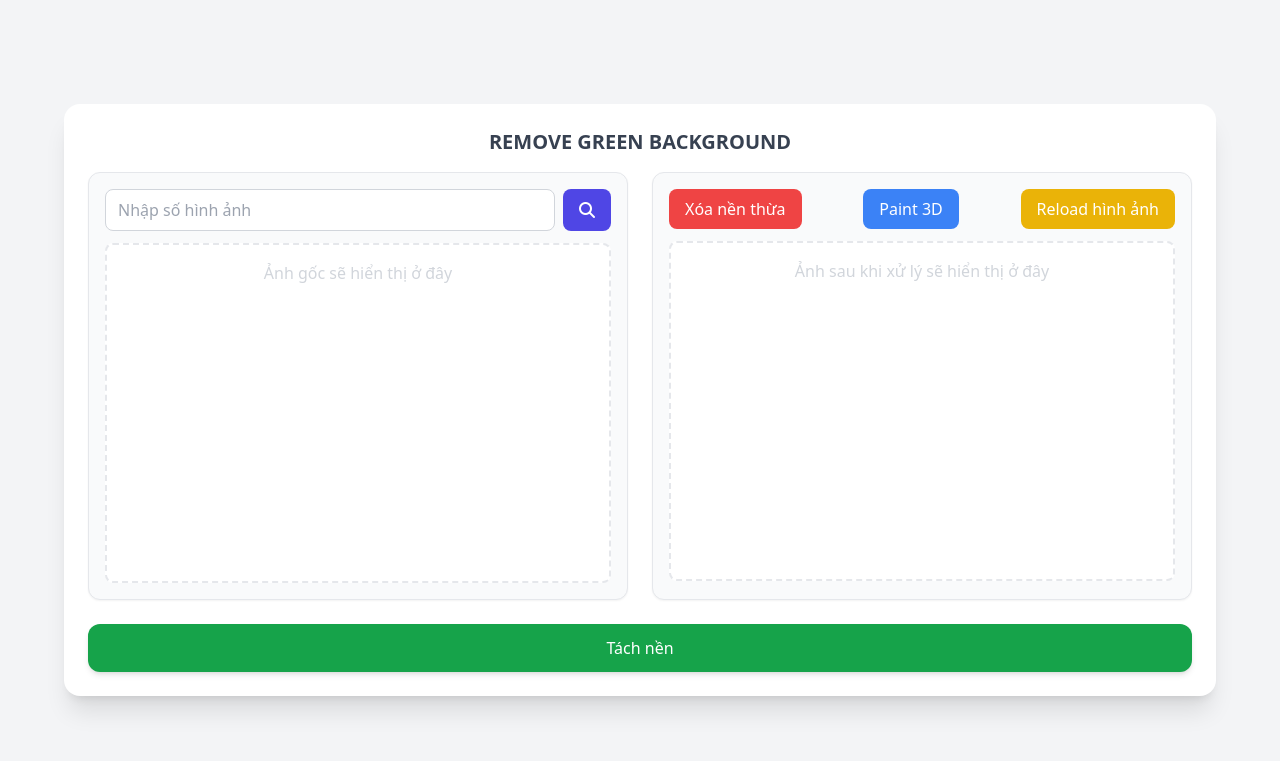
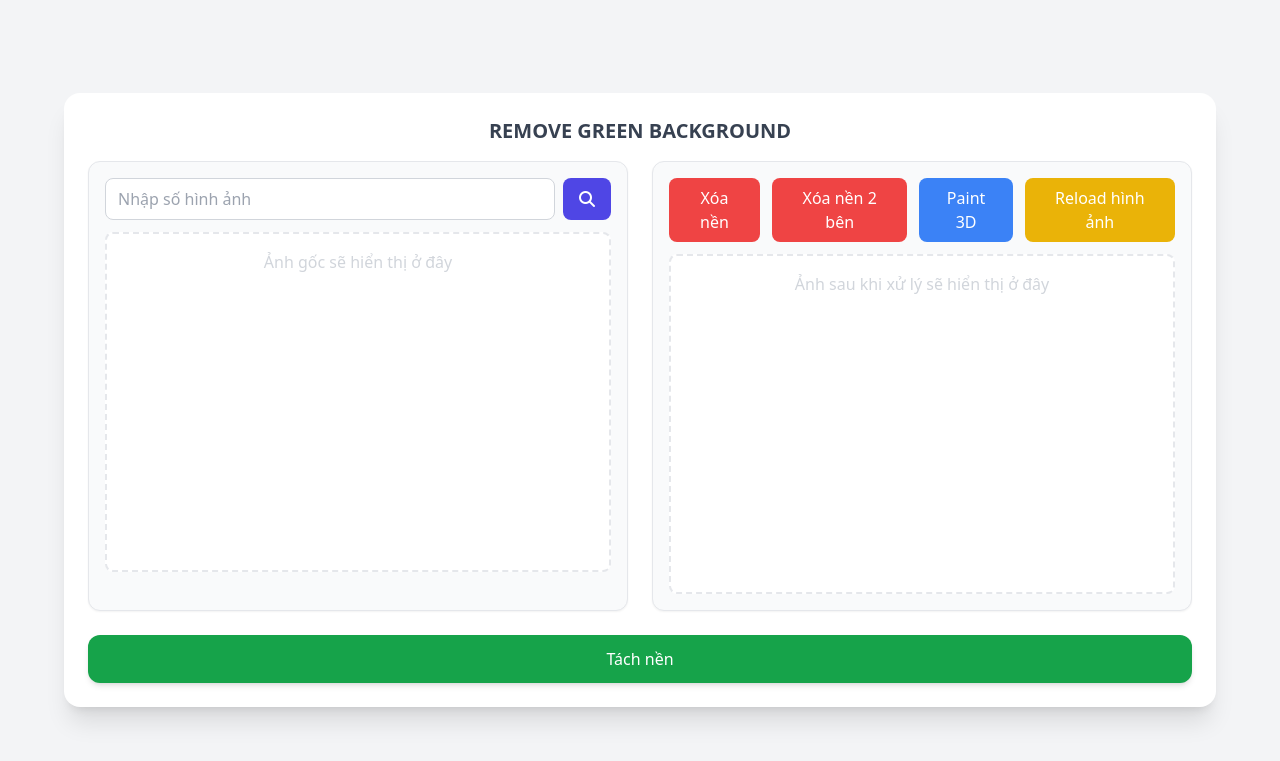
Before and after one commit to dinhluc79pq/DPI_remove_bg, a Flask app: page / in a window 1280 px wide. Shown: the top 761 px of the page. Run offline with Flask 3, Linux system fonts and the light colour scheme; some libraries are stand-ins or nearby versions.

Commit message:
Update remove edges top

```diff
--- a/app.py
+++ b/app.py
@@ -148,6 +148,47 @@ def crop_border():
         print("Crop border error:", e)
         return jsonify({"result": False})
 
+@app.route("/crop_border_2", methods=["POST"])
+def crop_border_2():
+    img_number = request.form.get("img_number")
+    file_path = output_path + "/" + f"img{img_number}.png"
+
+    save_img_path = os.path.join(image_src_path, f"img{img_number}.png")
+    os.makedirs(output_path, exist_ok=True)
+    result_path = os.path.join(output_path, f"img{img_number}.png")
+
+
+    if not os.path.exists(file_path):
+        return jsonify({"result": False})
+
+    try:
+        img = Image.open(file_path).convert("RGBA")
+        pixels = img.load()
+
+        width, height = img.size
+        margin = 100
+
+        for y in range(height):
+            for x in range(width):
+                # Xóa viền trái, phải
+                if x < margin or x >= width - margin:
+                    r, g, b, a = pixels[x, y]
+                    pixels[x, y] = (r, g, b, 0)
+
+                # Xóa viền trên
+                elif y < margin:
+                    r, g, b, a = pixels[x, y]
+                    pixels[x, y] = (r, g, b, 0)
+
+        # Lưu ảnh mới
+        img.save(save_img_path, "PNG")
+        img.save(result_path, "PNG")
+
+        return jsonify({"result": True, "path_img": result_path})
+    except Exception as e:
+        print("Crop border error:", e)
+        return jsonify({"result": False})
+
 @app.route("/reload_img", methods=["POST"])
 def reload_img():
     img_number = request.form.get("img_number")
--- a/static/js/main.js
+++ b/static/js/main.js
@@ -109,8 +109,41 @@ $(document).ready(function() {
             return;
         }
 
+        $("#err_imageContainer1").html(
+            `<span class="h-full min-h-[20rem] mt-4">Ảnh sau khi xử lý sẽ hiển thị ở đây</span>`
+        );
+
         $.ajax({
             url: "/crop_border",
+            type: "POST",
+            data: { img_number: img_number },
+            success: function (response) {
+                if (response.result) {
+                    $("#err_imageContainer1").html(
+                        `<img src="${response.path_img}" class="w-full rounded-lg shadow-md">`
+                    );
+                } else {
+                    alert("Không tìm thấy hình ảnh để cắt viền!");
+                }
+            },
+            error: function () {
+                alert("Lỗi khi gọi server để cắt viền!");
+            }
+        });
+    });
+
+    $("#remove_extra_bg_2").click(function () {
+        let img_number = $("#err_imgNumber").val();
+        if (img_number.trim() === "") {
+            alert("Vui lòng nhập số hình ảnh trước!");
+            return;
+        }
+        $("#err_imageContainer1").html(
+            `<span class="h-full min-h-[20rem] mt-4">Ảnh sau khi xử lý sẽ hiển thị ở đây</span>`
+        );
+
+        $.ajax({
+            url: "/crop_border_2",
             type: "POST",
             data: { img_number: img_number },
             success: function (response) {
--- a/templates/index.html
+++ b/templates/index.html
@@ -43,7 +43,12 @@
                     <!-- Nút Xóa nền thừa -->
                     <button id="remove_extra_bg"
                         class="px-4 py-2 bg-red-500 text-white rounded-lg hover:bg-red-600 transition">
-                        Xóa nền thừa
+                        Xóa nền
+                    </button>
+
+                    <button id="remove_extra_bg_2"
+                        class="px-4 py-2 bg-red-500 text-white rounded-lg hover:bg-red-600 transition">
+                        Xóa nền 2 bên
                     </button>
 
                     <!-- Nút Mở trong Paint 3D -->
```
